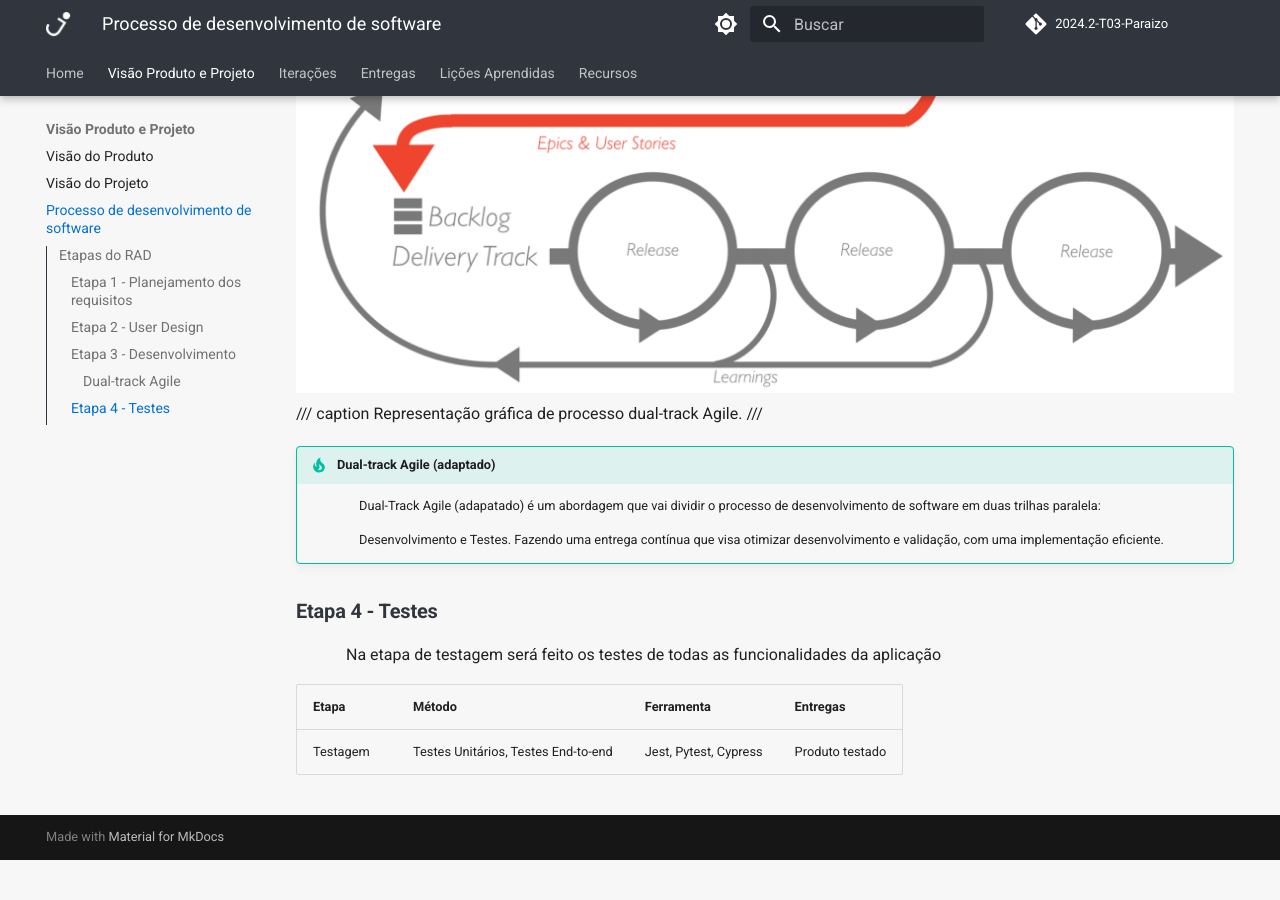
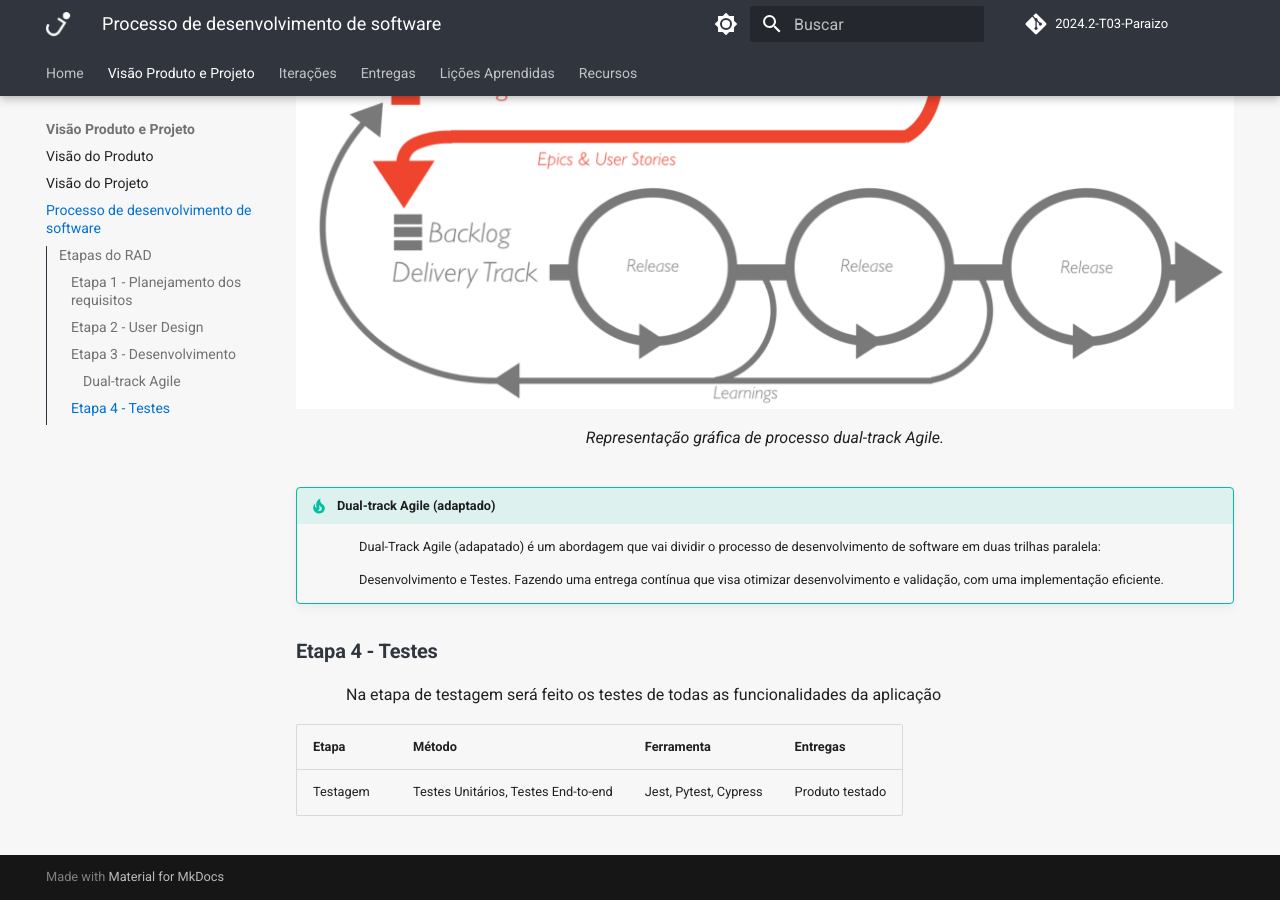
Before and after one commit to mdsreq-fga-unb/2024.2-T03-Paraizo, an MkDocs documentation site: the page built from docs/visao-produto-projeto/processo-desenvolvimento-software/index.md, in a window 1280 px wide and 900 px high, scrolled down 1587 px. Built offline with MkDocs 1.6.1 and Material for MkDocs 9.7.7, drawn with Linux system fonts in a browser that asks for light colours; comment, search, counter and statistics services are not loaded; the version menu is left out; before the commit the page ends 2447 px from its top, so only the background shows below that.

```diff
--- a/mkdocs.yml
+++ b/mkdocs.yml
@@ -137,6 +137,7 @@
   - mdx_include
   - attr_list
   - md_in_html
+  - pymdownx.blocks.caption
   - pymdownx.superfences
   - pymdownx.caret
 
```
Also changed, not shown: docs/visao-produto-projeto/visao-produto/index.md (+1 -2 lines).
